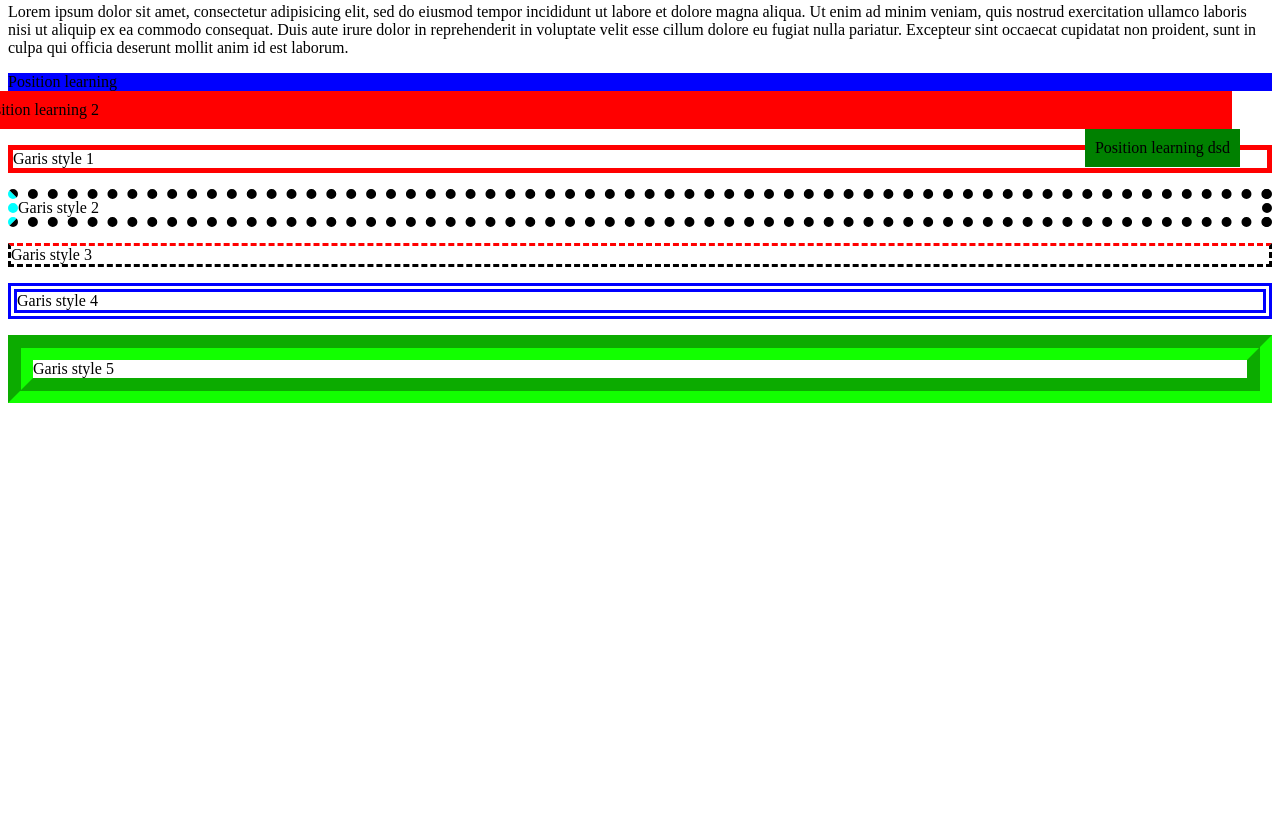
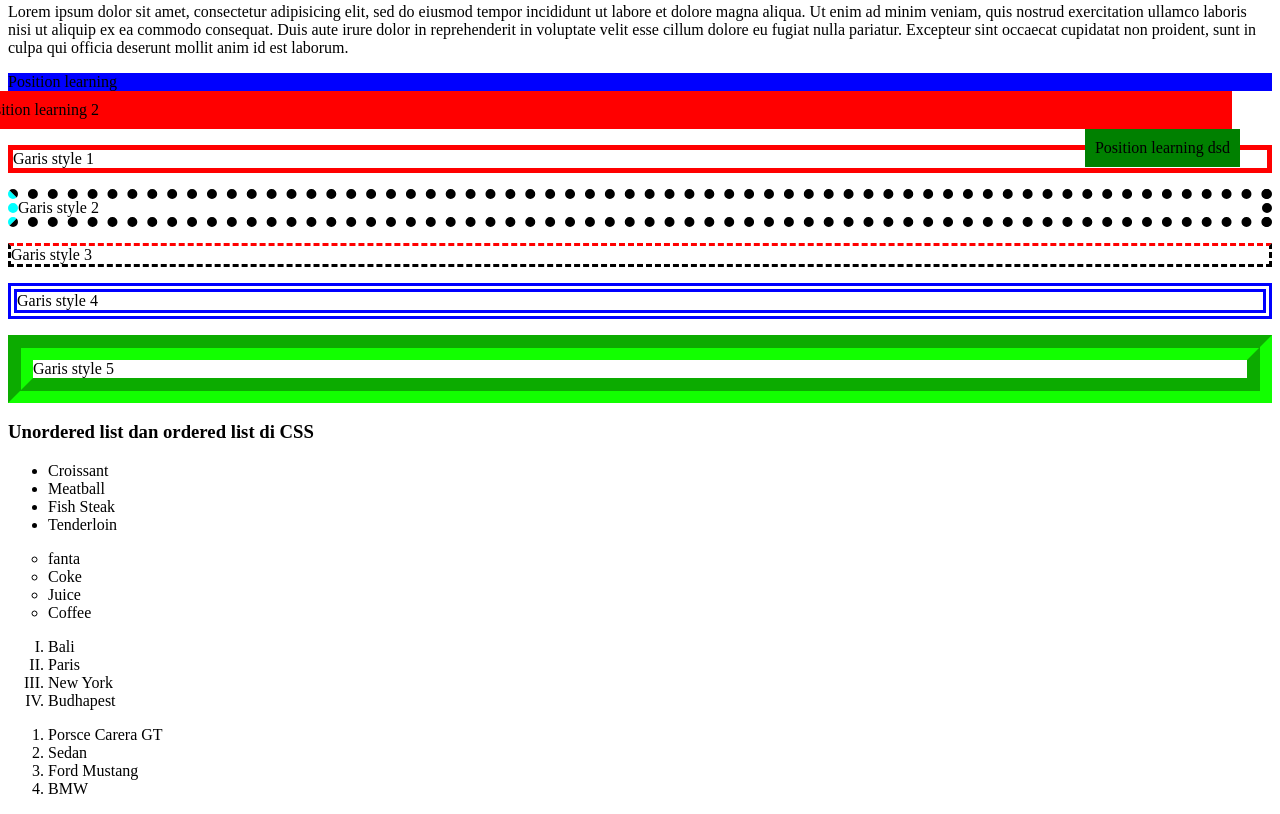
Before and after one commit to ahmadaryanto/LearnCSS, a plain HTML site: page IndexCSS.html in a window 1280 px wide. Shown: the part 699-1513 px from the top of the page. Before the commit the page ends 1118 px from the top, so only its background shows below. Drawn offline with Linux system fonts and the light colour scheme.

Commit message:
added ordered list dan unordered listcss

```diff
--- a/IndexCSS.html
+++ b/IndexCSS.html
@@ -46,5 +46,39 @@
 <p class="line3">Garis style 3</p>
 <p class="line4">Garis style 4</p>
 <p class="line5">Garis style 5</p>
+
+
+<H3>Unordered list dan ordered list di CSS</H3>
+<!-- unordered list -->
+<ul classs="Food">
+	<li>Croissant</li>
+	<li>Meatball</li>
+	<li>Fish Steak</li>
+	<li>Tenderloin</li>
+</ul>
+
+<ul class="Drink">
+	<li> fanta</li>
+	<li> Coke</li>
+	<li> Juice</li>
+	<li> Coffee </li>
+</ul>
+
+<!-- ordered list -->
+
+<ol class="Place">
+	<li>Bali</li>
+	<li>Paris</li>
+	<li>New York</li>
+	<li>Budhapest</li>
+</ol>
+
+<ol class="Cars">
+	<li>Porsce Carera GT</li>
+	<li>Sedan</li>
+	<li>Ford Mustang</li>
+	<li>BMW</li>
+</ol>
+
 </body>
 </html>
--- a/Style.css
+++ b/Style.css
@@ -148,3 +148,22 @@ link-2,
 	border-width: 25px;
 	border-color:#12ff00;
 }
+
+ul.Food{
+	list-style-type: square;
+
+}
+
+ul.Drink{
+	list-style-type: circle;
+
+}
+
+ol.Place{
+	list-style-type: upper-roman;
+
+}
+
+ol.Mobil{
+	list-style-type: upper-alpha;
+}
```
